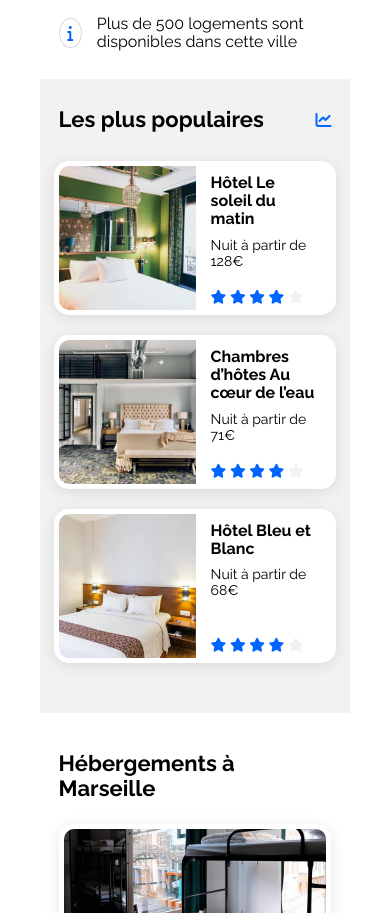
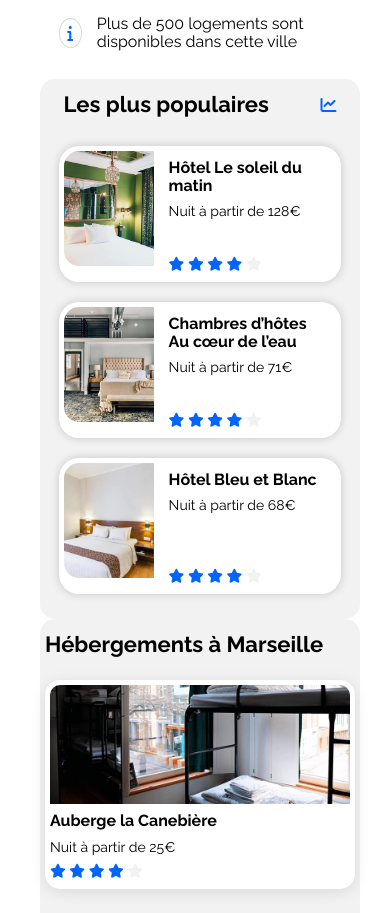
Before and after one commit to Eerkko25/Booki, a plain HTML site: page index.html in a window 390 px wide. Shown: the part 735-1648 px from the top of the page. Drawn offline with Linux system fonts and the light colour scheme.

Commit message:
fixed popular text issue in responsive

```diff
--- a/assets/css/style.css
+++ b/assets/css/style.css
@@ -344,12 +344,12 @@ i.bouton-recherche-icone {
 .populaires-card {
   /* Affiche crrectment les cartes Populaires */
   display: flex;
+  padding: 5px;
+  border-radius: 20px;
+  box-shadow: 0 0 10px #0000002e;
   background-color: white;
-  box-shadow: 0px 3px 15px rgba(0, 0, 0, 0.1);
-  border-radius: 15px;
-  height: 144px;
-  padding: 5px;
-  margin: 15px 0 30px 0;
+  height: 126px;
+  margin-bottom: 25px;
 }
 
 .populaires-card:hover {
@@ -367,12 +367,11 @@ i.bouton-recherche-icone {
 
 .populaires-card-img {
   /* Fixe la taille des images populaires */
-  border-radius: 10px 0 0px 10px;
-  width: 40%;
-  min-width: 137px;
-  height: 100%;
-  min-height: 144px;
+  border-top-left-radius: 15px;
+  border-bottom-left-radius: 15px;
   object-fit: cover;
+  width: 33%;
+  height: 115px;
 }
 
 .populaires-card-note {
@@ -706,7 +705,11 @@ i.bouton-recherche-icone {
     margin: auto;
     text-align: left;
     margin-top: 30px;
-    width: 88%;
+    width: 100%;
+    background-color: var(--gris);
+    border-radius: 15px;
+    padding: 5px;
+    margin: auto;
   }
 
   .container-card-block {
@@ -739,6 +742,10 @@ i.bouton-recherche-icone {
     border-radius: 0px;
     padding: 20px 0px 30px 0px;
     width: 100%;
+    background-color: var(--gris);
+    border-radius: 15px;
+    padding: 5px;
+    margin: auto;
   }
 
   .populaires-card-block {
```
